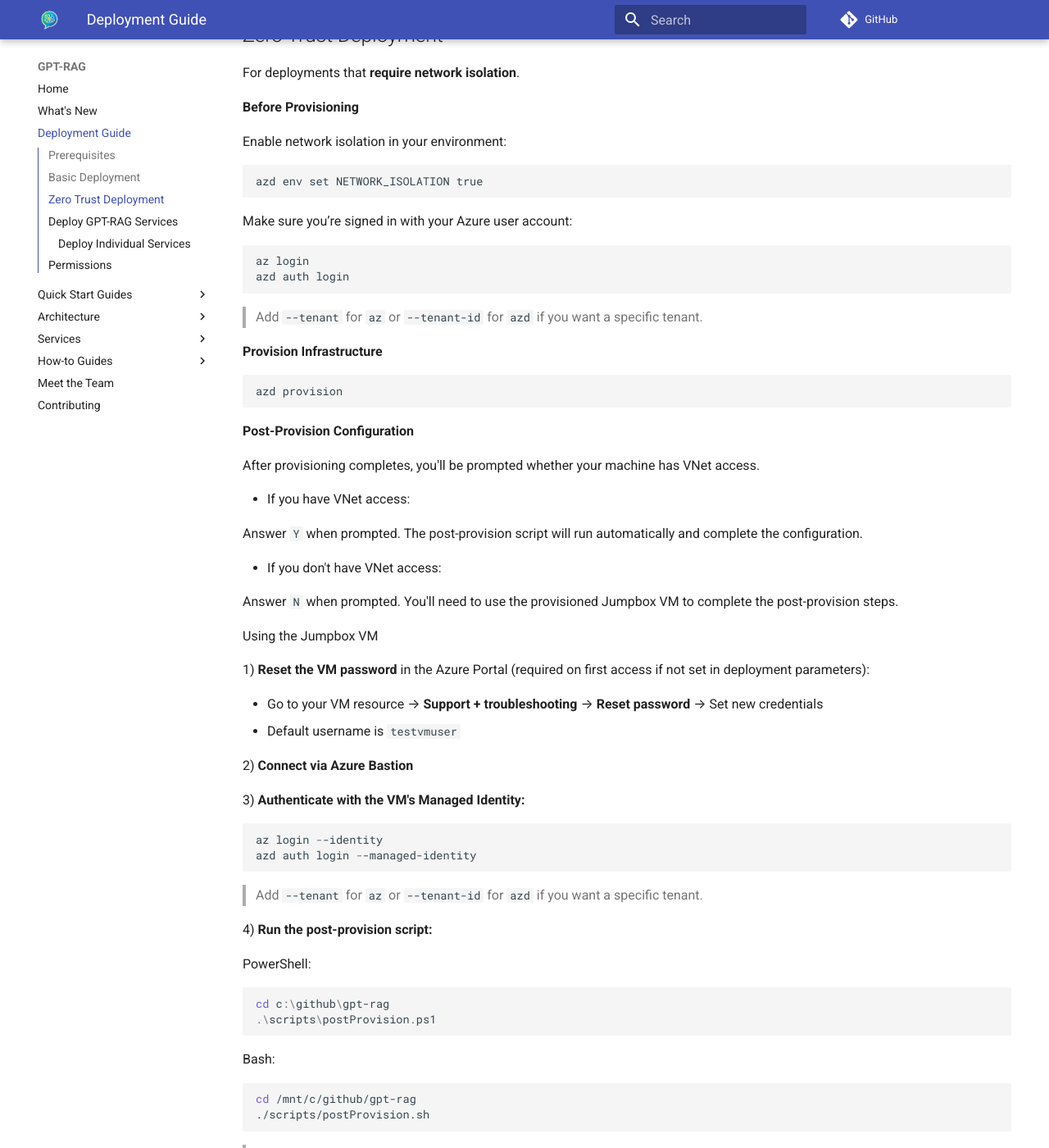
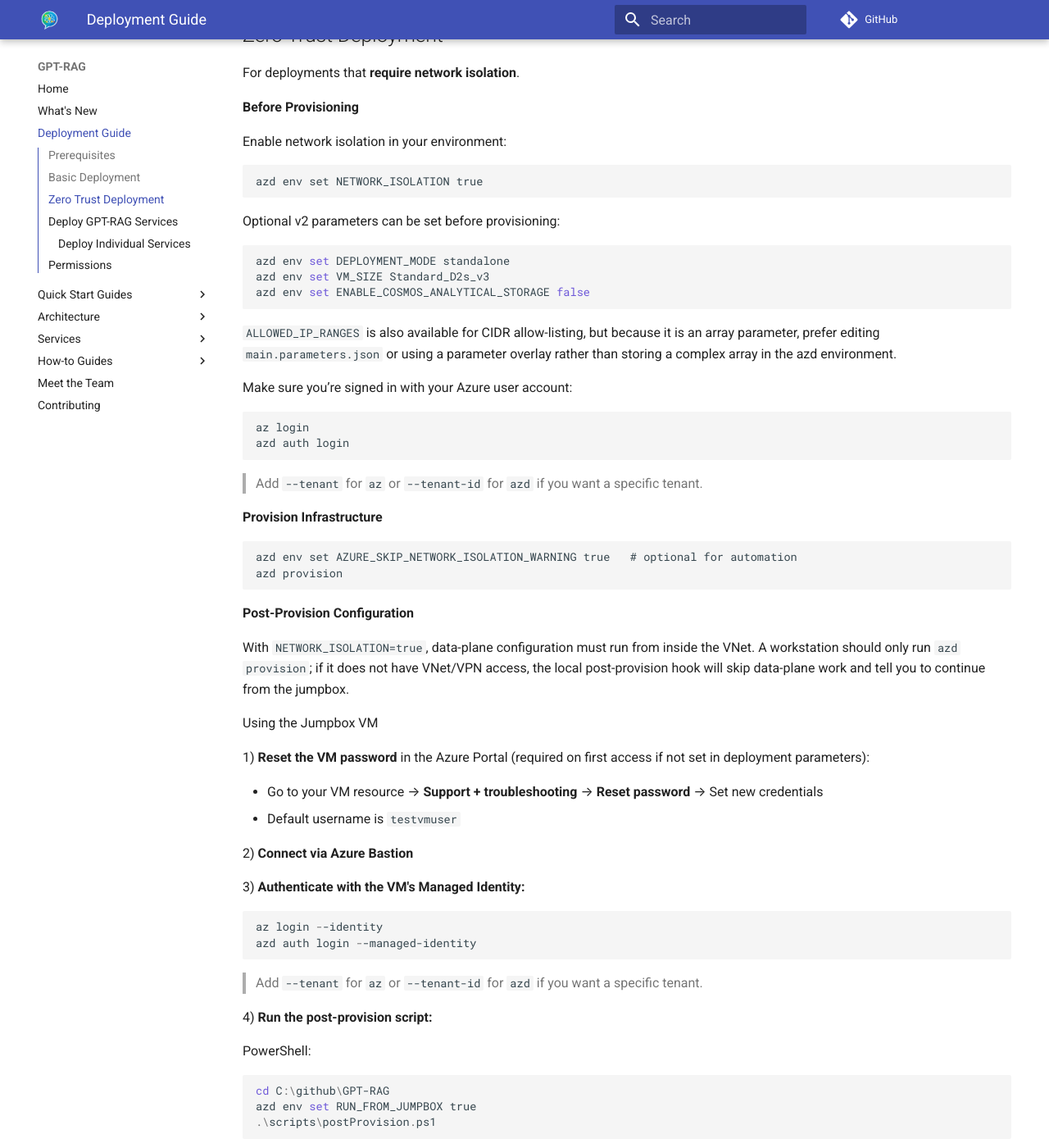
Before and after one commit to Azure/GPT-RAG, an MkDocs documentation site: the page built from docs/deploy.md, in a window 1280 px wide and 1400 px high, scrolled down 1612 px. Shown: the whole window at 82% size. Built offline with MkDocs 1.6.1 and Material for MkDocs 9.7.7, drawn with Linux system fonts in a browser that asks for light colours; comment, search, counter and statistics services are not loaded; some of the changed text lies outside the part shown.

Commit message:
docs: clarify network isolated deployment flow

````diff
--- a/docs/deploy.md
+++ b/docs/deploy.md
@@ -58,6 +58,16 @@
 azd env set NETWORK_ISOLATION true
 ```
 
+Optional v2 parameters can be set before provisioning:
+
+```shell
+azd env set DEPLOYMENT_MODE standalone
+azd env set VM_SIZE Standard_D2s_v3
+azd env set ENABLE_COSMOS_ANALYTICAL_STORAGE false
+```
+
+`ALLOWED_IP_RANGES` is also available for CIDR allow-listing, but because it is an array parameter, prefer editing `main.parameters.json` or using a parameter overlay rather than storing a complex array in the azd environment.
+
 Make sure you’re signed in with your Azure user account:
 
 ```
@@ -72,20 +82,13 @@
 **Provision Infrastructure**
 
 ```
+azd env set AZURE_SKIP_NETWORK_ISOLATION_WARNING true   # optional for automation
 azd provision
 ```
 
 **Post-Provision Configuration**
 
-After provisioning completes, you'll be prompted whether your machine has VNet access.
-
-- If you have VNet access:
-
-Answer `Y` when prompted. The post-provision script will run automatically and complete the configuration.
-
-- If you don't have VNet access:
-
-Answer `N` when prompted. You'll need to use the provisioned Jumpbox VM to complete the post-provision steps.
+With `NETWORK_ISOLATION=true`, data-plane configuration must run from inside the VNet. A workstation should only run `azd provision`; if it does not have VNet/VPN access, the local post-provision hook will skip data-plane work and tell you to continue from the jumpbox.
 
 Using the Jumpbox VM
 
@@ -109,7 +112,8 @@
 
    PowerShell:
    ```powershell
-   cd c:\github\gpt-rag
+   cd C:\github\GPT-RAG
+   azd env set RUN_FROM_JUMPBOX true
    .\scripts\postProvision.ps1
    ```
 
@@ -124,17 +128,23 @@
 
 ## Deploy GPT-RAG Services
 
-> **Note:** For Zero Trust deployments with network isolation, ensure you have VNet connectivity either through the Jumpbox VM or via VPN before deploying services. If using the Jumpbox VM, the repositories are located in the `c:\github` directory.
+> **Note:** For Zero Trust deployments with network isolation, deploy services from the jumpbox or another host with VNet connectivity. If using the jumpbox VM, the repositories are located in the `C:\github` directory.
 
 Once the GPT-RAG infrastructure is provisioned, you can deploy the services.
 
 To deploy **all services at once**, navigate to the `gpt-rag` directory (with azd environment configured) and run:
 
-```
+```powershell
+cd C:\github\GPT-RAG
+azd env set RUN_FROM_JUMPBOX true
+azd env set ACR_TASK_AGENT_POOL build-pool
+azd env set BUILD_MODE acr-task
 azd deploy
 ```
 
-This command deploys each service in sequence.
+This command deploys each service in sequence. Docker is not required on the jumpbox for network-isolated deployments; component scripts use Azure Container Registry remote builds (`az acr build`) against the private ACR task agent pool.
+
+The deploy hook uses `NETWORK_ISOLATION` as the source of truth. When `NETWORK_ISOLATION=true`, `azd deploy` fails fast unless it is running from the VNet with `RUN_FROM_JUMPBOX=true`; the older `AZURE_ZERO_TRUST` variable is not used.
 
 If you prefer to **deploy a single service**, for example, when updating only that service, you can deploy it individually. Below is an example using the orchestrator service. The same approach applies to other services (frontend, dataingest, mcp).
 
````
Also changed, not shown: docs/whatisnew.md (+1 -0 lines).
